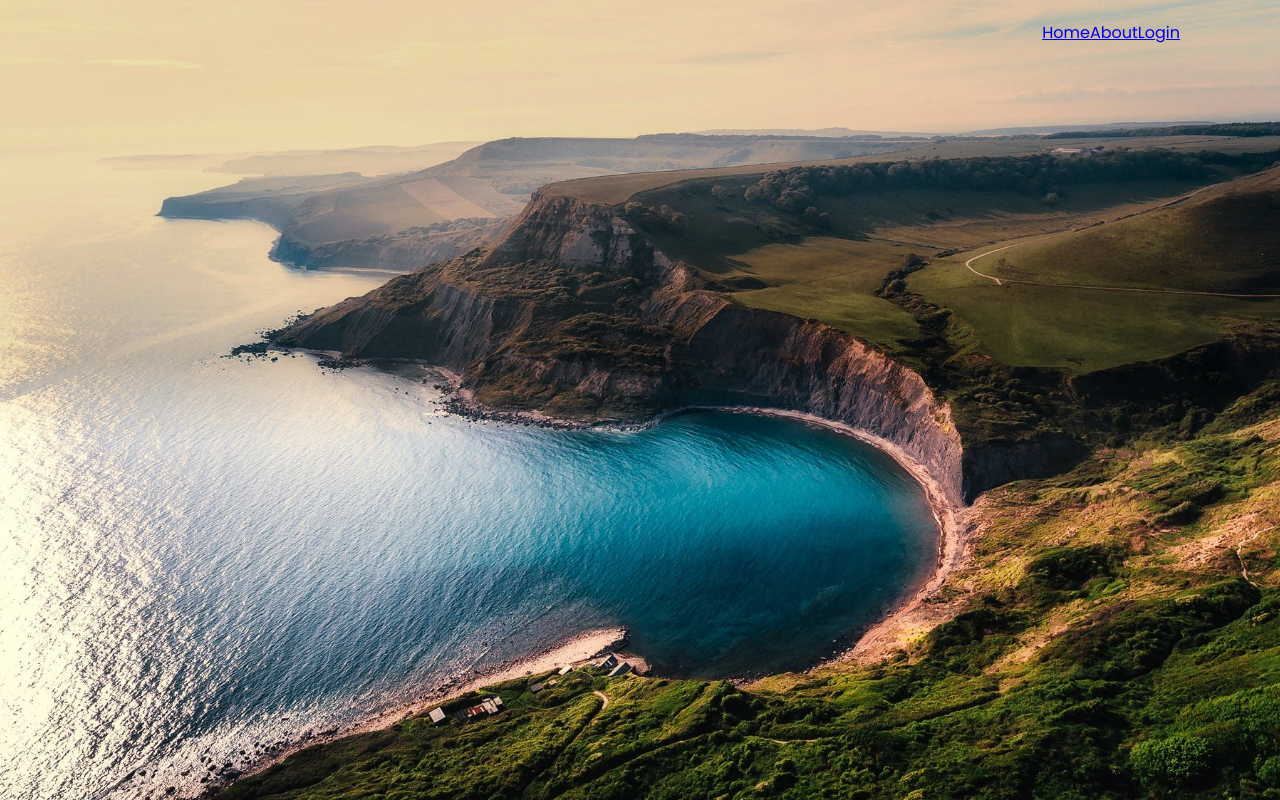
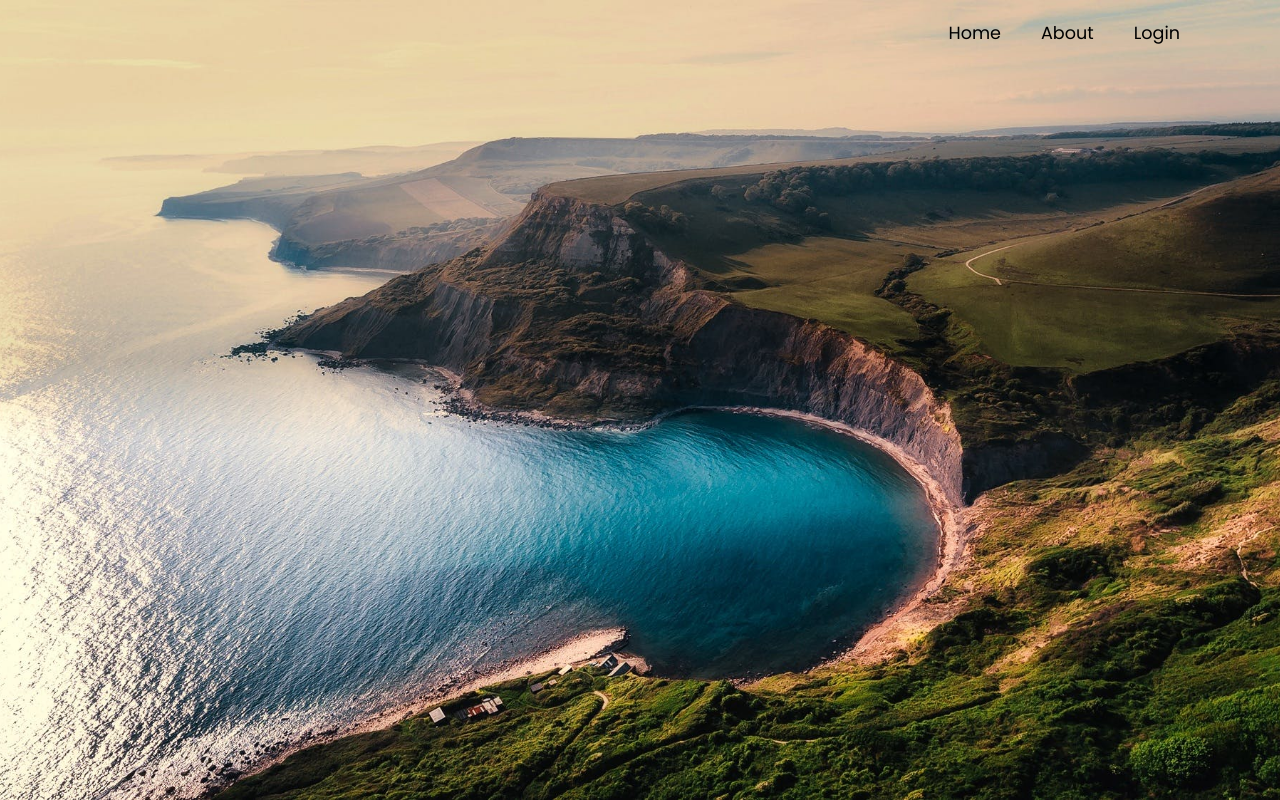
Before and after one commit to TintinSDev/React.js-Login-Form, a React (Create React App) app: page / in a window 1280 px wide. Built offline with nearby package versions, Linux system fonts and the light colour scheme; a web font is replaced by a local one.

Commit message:
hover nav

```diff
--- a/src/App.css
+++ b/src/App.css
@@ -48,7 +48,34 @@
   z-index: 99;
 
 }
+.navigation a {
+  position: relative;
+  font-size: 1.1em;
+  color: aliceblue;
+  text-decoration: none;
+  font-weight: 500;
+  margin-left: 40px;
+  color: black;
+}
 
+.navigation a::after {
+  content: '';
+  position: absolute;
+  left: 0;
+  bottom: -6px;
+  width: 100%;
+  height: 3px;
+  background: aliceblue;
+  border-radius: 5px;
+  transform-origin: right;
+  transform: scaleX(0);
+  transition: transform .5s;
+}
+
+.navigation a:hover:after {
+  transform: scaleX(1);
+  transform-origin: left;
+}
 
 
 
```
